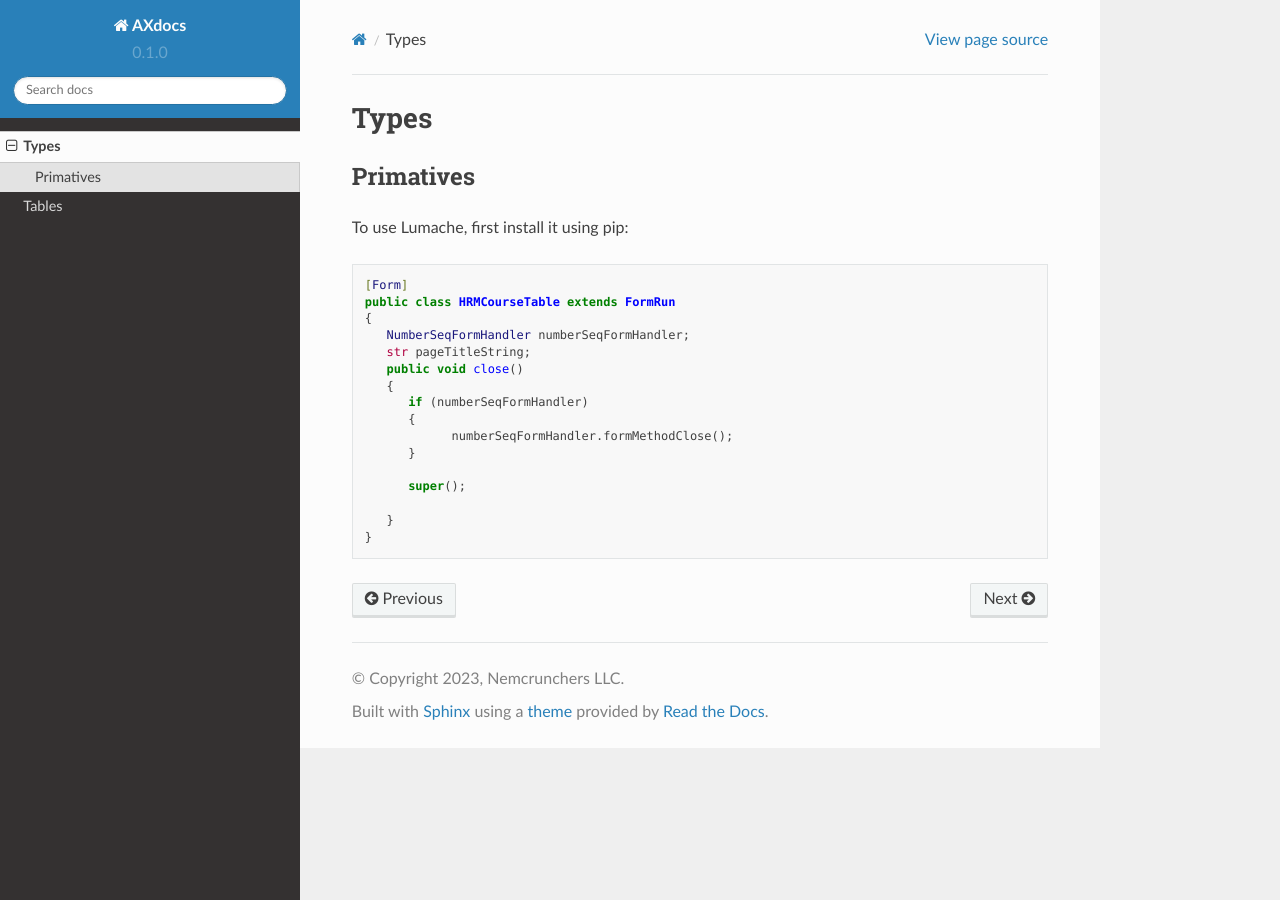
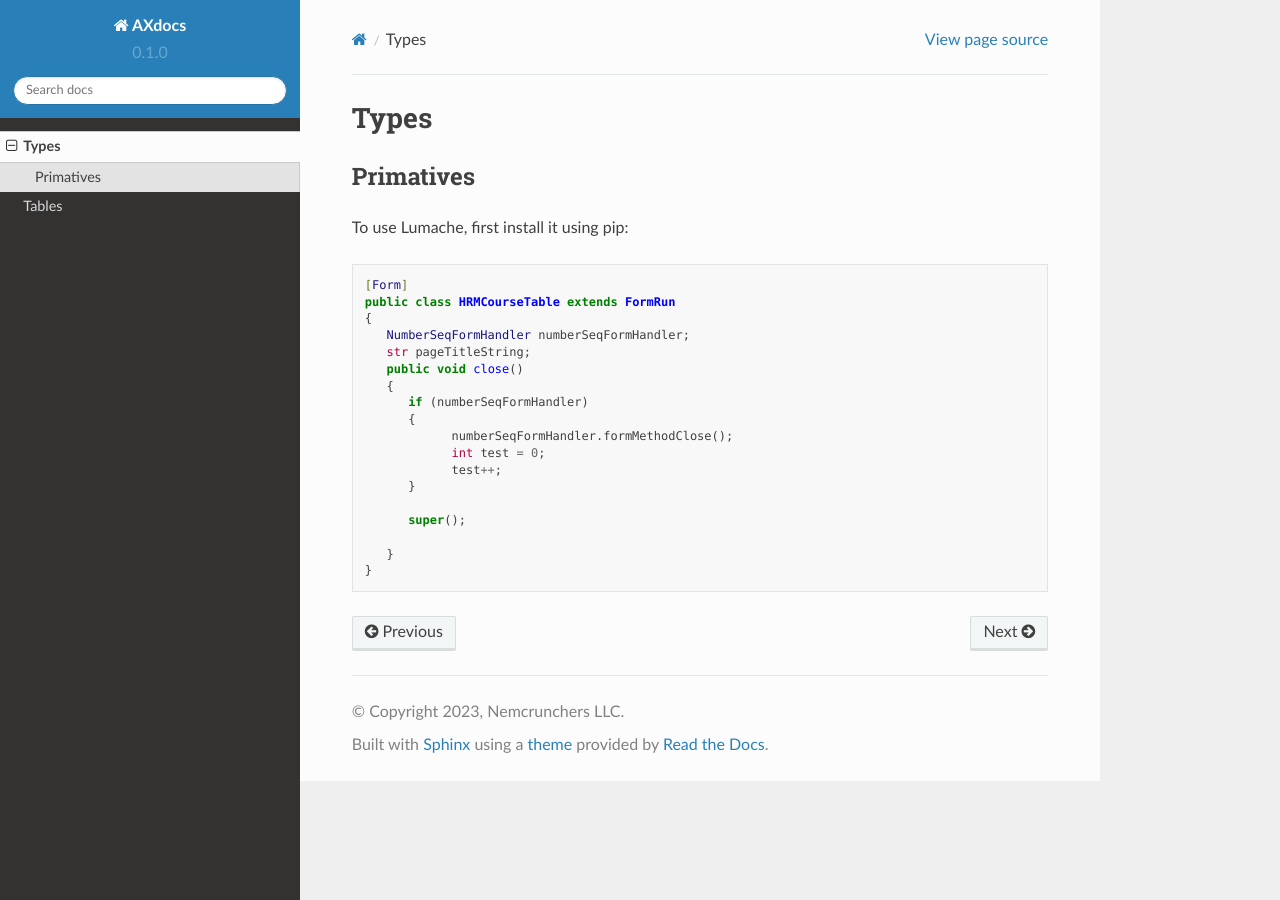
Before and after one commit to andrewschmidt-a/missing-ax-docs, a Sphinx documentation site: the page built from docs/source/types.rst, in a window 1280 px wide. Built offline with Sphinx 7.4.7 and the Read the Docs theme 2.0.0, drawn with Linux system fonts in a browser that asks for light colours.

Commit message:
updated pygments

```diff
--- a/docs/source/types.rst
+++ b/docs/source/types.rst
@@ -8,7 +8,7 @@
 
 To use Lumache, first install it using pip:
 
-.. code-block:: xpp
+.. code-block:: Xpp
 
    [Form]
    public class HRMCourseTable extends FormRun
@@ -20,6 +20,8 @@
          if (numberSeqFormHandler)
          {
                numberSeqFormHandler.formMethodClose();
+               int test = 0;
+               test++;
          }
 
          super();
```
